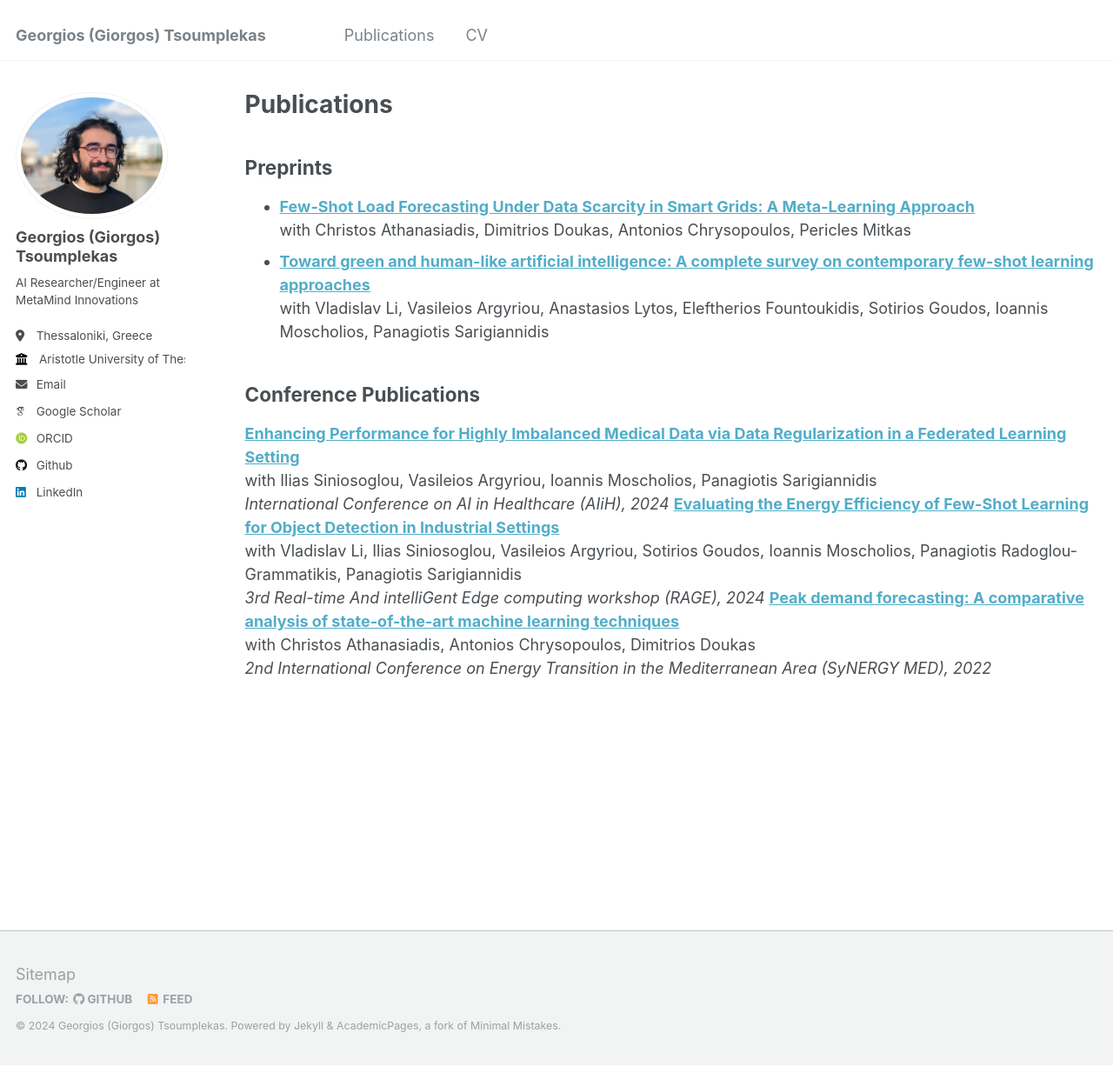
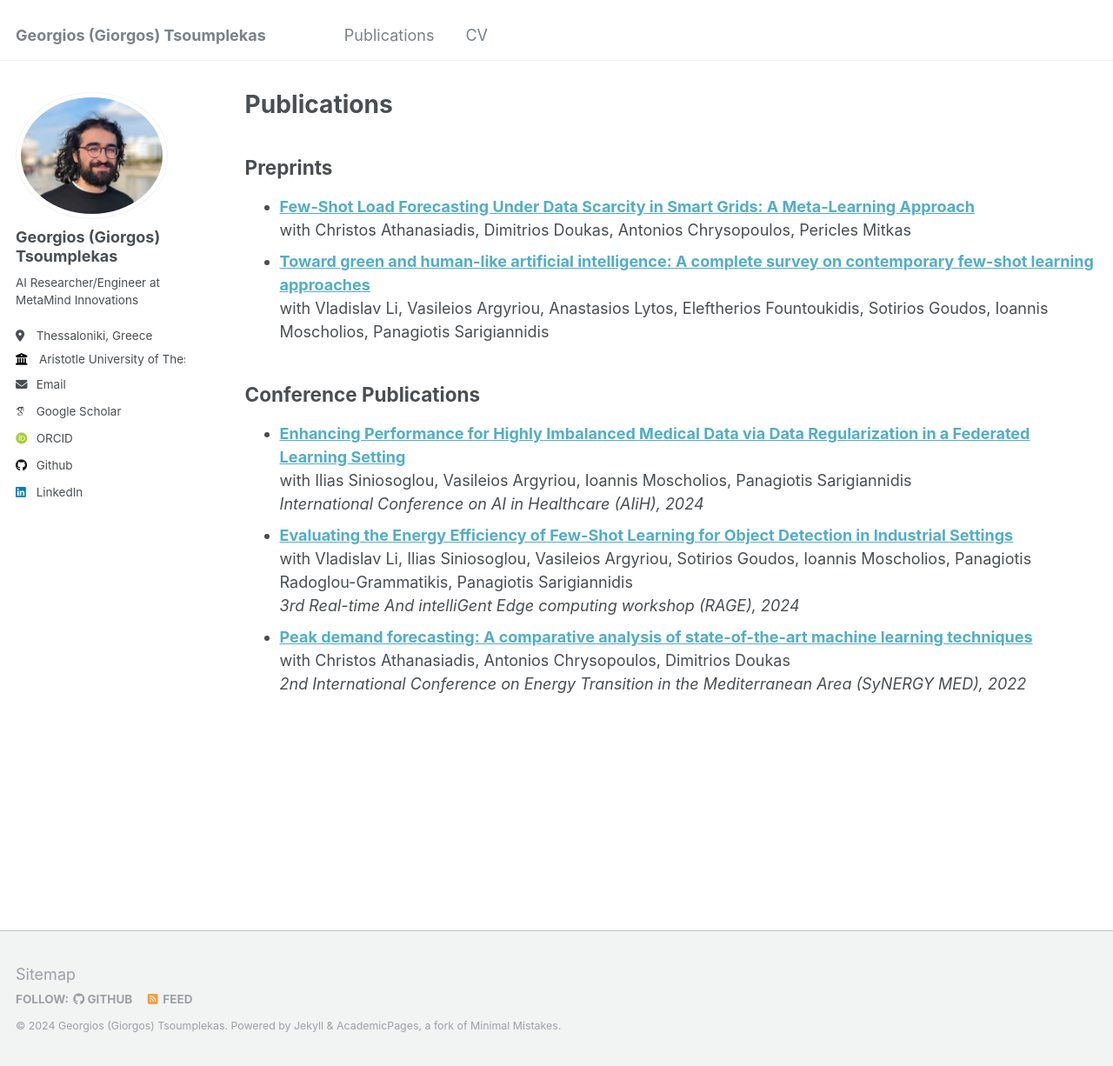
Before and after one commit to GeorgeTsoumplekas/GeorgeTsoumplekas.github.io, a Jekyll site: the page built from _pages/publications.md, in a window 1280 px wide and 1226 px high. Shown: the whole window at 87% size. Built offline with Jekyll 4.4.1, drawn with Linux system fonts in a browser that asks for light colours; some web fonts are replaced.

```diff
--- a/_pages/publications.md
+++ b/_pages/publications.md
@@ -12,6 +12,6 @@ Preprints
 
 Conference Publications
 ------------
-**[Enhancing Performance for Highly Imbalanced Medical Data via Data Regularization in a Federated Learning Setting](https://arxiv.org/pdf/2405.20430)** <br> with Ilias Siniosoglou, Vasileios Argyriou, Ioannis Moscholios, Panagiotis Sarigiannidis <br> <em> International Conference on AI in Healthcare (AIiH), 2024 </em>
-**[Evaluating the Energy Efficiency of Few-Shot Learning for Object Detection in Industrial Settings](https://arxiv.org/pdf/2403.06631)** <br> with Vladislav Li, Ilias Siniosoglou, Vasileios Argyriou, Sotirios Goudos, Ioannis Moscholios, Panagiotis Radoglou-Grammatikis, Panagiotis Sarigiannidis <br> <em> 3rd Real-time And intelliGent Edge computing workshop (RAGE), 2024 </em>
-**[Peak demand forecasting: A comparative analysis of state-of-the-art machine learning techniques](https://ieeexplore.ieee.org/abstract/document/9941434)** <br> with Christos Athanasiadis, Antonios Chrysopoulos, Dimitrios Doukas <br> <em> 2nd International Conference on Energy Transition in the Mediterranean Area (SyNERGY MED), 2022 </em>
+- **[Enhancing Performance for Highly Imbalanced Medical Data via Data Regularization in a Federated Learning Setting](https://arxiv.org/pdf/2405.20430)** <br> with Ilias Siniosoglou, Vasileios Argyriou, Ioannis Moscholios, Panagiotis Sarigiannidis <br> <em> International Conference on AI in Healthcare (AIiH), 2024 </em>
+- **[Evaluating the Energy Efficiency of Few-Shot Learning for Object Detection in Industrial Settings](https://arxiv.org/pdf/2403.06631)** <br> with Vladislav Li, Ilias Siniosoglou, Vasileios Argyriou, Sotirios Goudos, Ioannis Moscholios, Panagiotis Radoglou-Grammatikis, Panagiotis Sarigiannidis <br> <em> 3rd Real-time And intelliGent Edge computing workshop (RAGE), 2024 </em>
+- **[Peak demand forecasting: A comparative analysis of state-of-the-art machine learning techniques](https://ieeexplore.ieee.org/abstract/document/9941434)** <br> with Christos Athanasiadis, Antonios Chrysopoulos, Dimitrios Doukas <br> <em> 2nd International Conference on Energy Transition in the Mediterranean Area (SyNERGY MED), 2022 </em>
```
